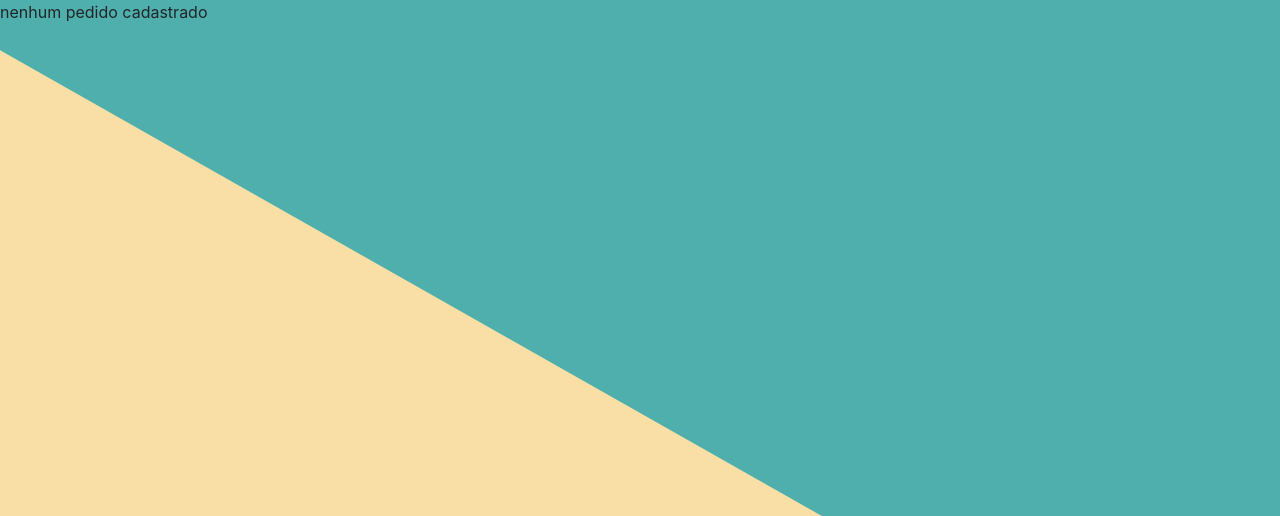
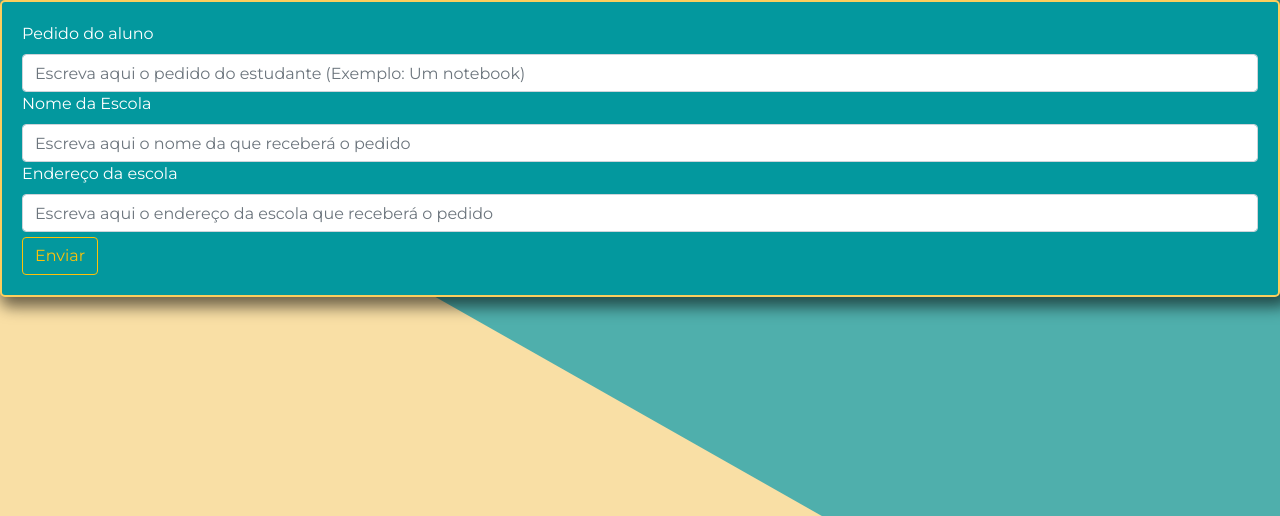
Before and after one commit to luc0liv/Projeto_DoaTech, a PHP site: page /edit.php?editar=1 in a window 1280 px wide. Shown: the top 516 px of the page. Run offline with PHP 8.4, Linux system fonts and the light colour scheme; data that the repository does not hold is empty; some web fonts are replaced.

Commit message:
v6.2 CRUD - Update

```diff
--- a/edit.php
+++ b/edit.php
@@ -15,11 +15,8 @@
 <body>
 
 <?php
-            $sql = "select * from pedidos";
-            $result = $conn-> query($sql);
+             $idPedidos = $_GET['editar'];
 
-            if ($result->num_rows > 0){
-                while($rows = $result->fetch_assoc()){
                      ?>
 
 
@@ -29,9 +26,11 @@
     box-shadow: 5px 5px 15px 5px rgba(0,0,0,0.56);
     color: white;
     font-family: 'Montserrat', sans-serif;
+    /*margin-top: 20%;
+    margin-bottom: 5%;*/
     padding: 20px;" method="get" action="pedidoBD.php">
-  <div class="form-group">
-    <input type="hidden" name="id" value="<?php echo$rows['idPedidos']?>?>"  >
+    <input type="hidden" name="id" value="<?php echo $idPedidos;?>">
+
     <label for="pedido">Pedido do aluno</label>
     <input type="text" name="pedido" class="form-control" id="pedido" aria-describedby="pedido" placeholder="Escreva aqui o pedido do estudante (Exemplo: Um notebook)">
 
@@ -41,16 +40,8 @@
     <label for="adress">Endereço da escola</label>
     <input type="text" name="enderecoEscola" class="form-control" id="adress" aria-describedby="enderecoEscola" placeholder="Escreva aqui o endereço da escola que receberá o pedido">
 
-
-
   <button style="margin-top:5px" type="submit" class="btn btn-outline-warning">Enviar</button>
 </form>
 
-<?php
-     }
- } else {
-     echo "nenhum pedido cadastrado";
- }
- ?>
 </body>
 </html>
--- a/logado2.php
+++ b/logado2.php
@@ -86,8 +86,8 @@ echo '<a href="?logout" class="logout">Fazer Logout!</a>';*/
 
       <p><?php echo $rows["enderecoEscola"];?></p>
       <div class="editDelete">
-        <!--https://www.youtube.com/watch?v=3xRMUDC74Cw-->
-      <a class="btn btn-warning" href="edit.php">Editar</a>
+
+      <a class="btn btn-warning" name="editar" href="edit.php?editar=<?php echo $rows['idPedidos'];?>" >Editar</a>
       <a class="btn btn-danger" name="delete" href="pedidoBD.php?delete=<?php echo$rows['idPedidos']?>">Apagar</a>
     </div>
   </div>
--- a/pedidoBD.php
+++ b/pedidoBD.php
@@ -27,13 +27,10 @@ if (isset($_GET['id']) && isset($_GET['pedido']) && isset($_GET['nomeEscola']) &
   $nomeEscola = $_GET['nomeEscola'];
   $enderecoEscola = $_GET['enderecoEscola'];
   $idPedidos = $_GET['id'];
-//   UPDATE nome_tabela
-// SET CAMPO = "novo_valor"
-// WHERE CONDIÇÃO
 
-  $sql = "UPDATE from pedidos SET pedido = $pedido, nomeEscola = $nomeEscola, enderecoEscola = $enderecoEscola  where idPedidos=$idPedidos";
+  $sql = "UPDATE pedidos SET pedido = '$pedido', nomeEscola = '$nomeEscola', enderecoEscola = '$enderecoEscola'  where idPedidos='$idPedidos'";
   $result = $conn->query($sql);
-  include('logado2.php');
+  header('location: logado2.php');
 }
 
 ?>
```
